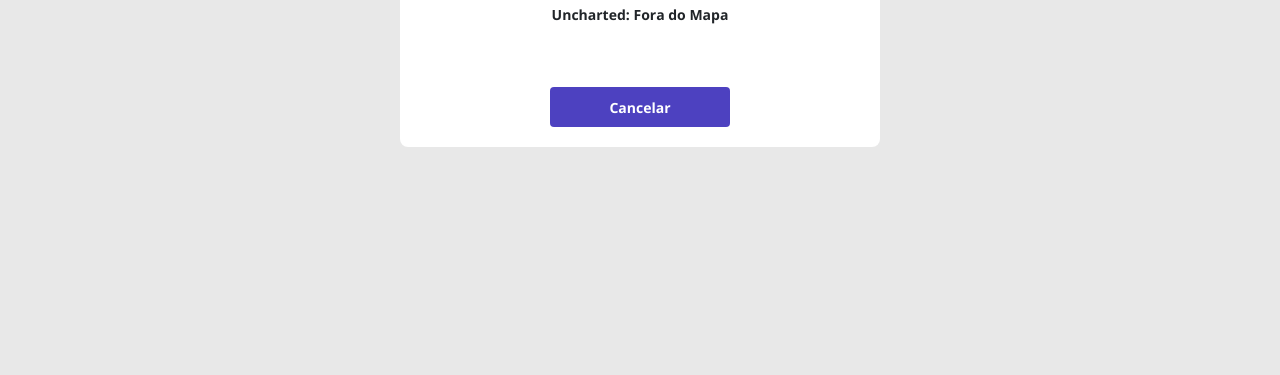
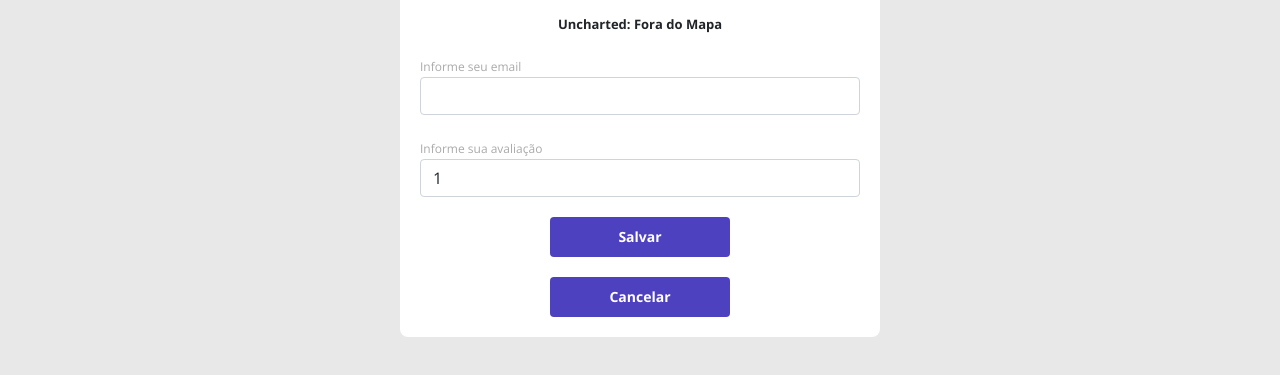
Before and after one commit to RodrigoSan1376/dsmovie, a plain HTML site: page form.html in a window 1280 px wide. Shown: the part 463-838 px from the top of the page. Before the commit the page ends 800 px from the top, so only its background shows below. Drawn offline with nearby package versions, Linux system fonts and the light colour scheme.

Commit message:
Formulário PARTE 2

```diff
--- a/css/styles.css
+++ b/css/styles.css
@@ -5,6 +5,7 @@
     --text-gray: #4A4A4A;
     --color-primary: #4D41C0;
     --white: #FFFFFF;
+    --text-light-gray: #AAA;
 }
 
 * {
@@ -100,9 +101,46 @@ a, a:hover {
     align-items: center;
     justify-content: center;
     border-radius: 4px;
+    border: 0;
 }
 
 .dsmovie-form-container {
     padding: 40px 0;
     max-width: 480px;
 }
+
+.dsmovie-form-description {
+    background-color: var(--white);
+    padding: 20px;
+    display: flex;
+    flex-direction: column;
+    align-items: center;
+    border-radius: 0 0 8px 8px;
+}
+
+.dsmovie-form-description h3 {
+    font-size: 13px;
+    font-weight: 700;
+    margin-bottom: 20px;
+}
+
+.dsmovie-form {
+    width: 100%;
+}
+
+.dsmovie-form-group {
+    margin-bottom: 20px;
+}
+
+.dsmovie-form-group label {
+    font-size: 12px;
+    color: var(--text-light-gray)
+}
+
+.dsmovie-form-btn-container {
+    height: 100px;
+    display: flex;
+    flex-direction: column;
+    align-items: center;
+    justify-content: space-between;
+}
--- a/form.html
+++ b/form.html
@@ -35,9 +35,28 @@
                         <div class="dsmovie-card">
                             <img src="https://www.themoviedb.org/t/p/w500_and_h282_face/rPk56gdrPpXo4zgml28Ct5g9WSV.jpg"
                                 alt="Uncharted: Fora do Mapa">
-                            <div class="dsmovie-card-description">
+                            <div class="dsmovie-form-description">
                                 <h3>Uncharted: Fora do Mapa</h3>
-                                <a class="dsmovie-btn" href="index.html">Cancelar</a>
+                                <form class="dsmovie-form">
+                                    <div class="form-group dsmovie-form-group">
+                                        <label for="email">Informe seu email</label>
+                                        <input class="form-control" type="email" id="email">
+                                    </div>
+                                    <div class="form-group dsmovie-form-group">
+                                        <label for="score">Informe sua avaliação</label>
+                                        <select class="form-control" name="score" id="score">
+                                            <option value="1">1</option>
+                                            <option value="2">2</option>
+                                            <option value="3">3</option>
+                                            <option value="4">4</option>
+                                            <option value="5">5</option>
+                                        </select>
+                                    </div>
+                                    <div class="dsmovie-form-btn-container">
+                                        <button class="dsmovie-btn" type="submit">Salvar</button>
+                                        <a class="dsmovie-btn" href="index.html">Cancelar</a>
+                                    </div>
+                                </form>
                             </div>
                         </div>
                     </div>
```
